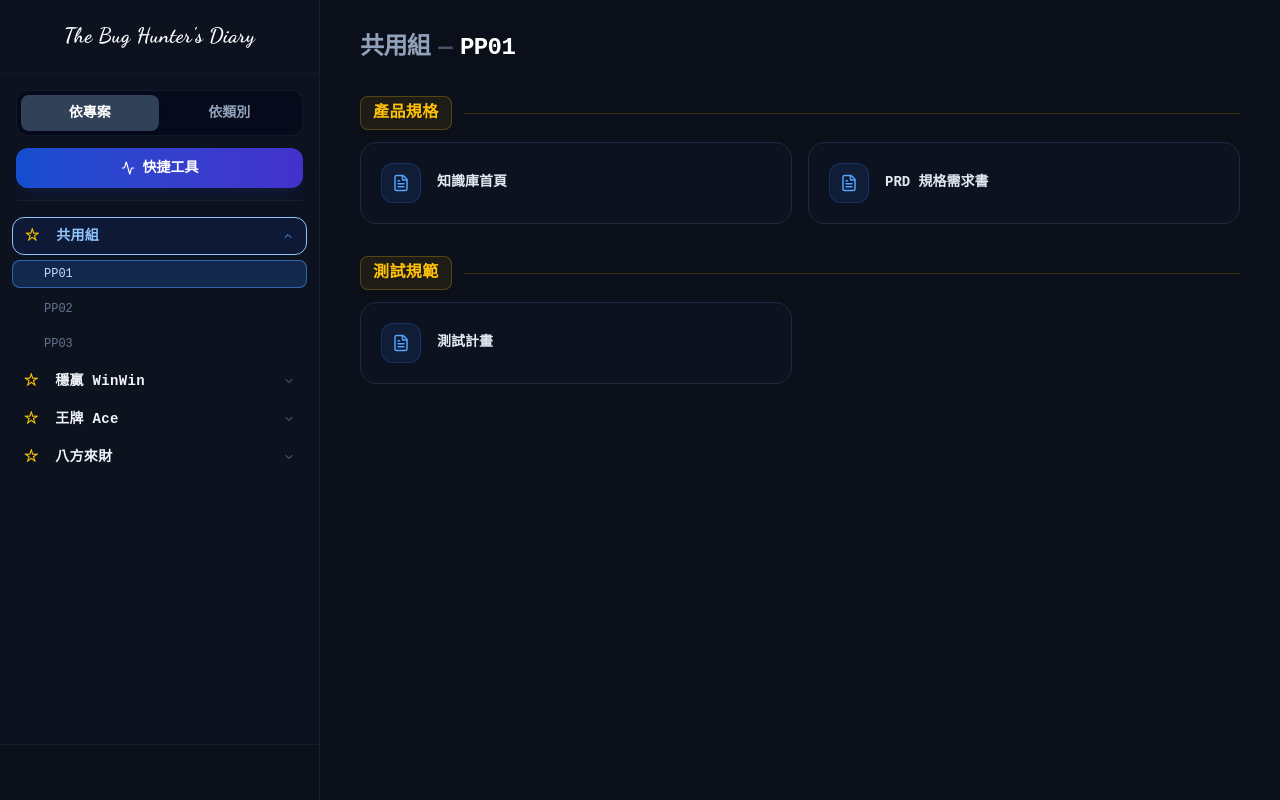
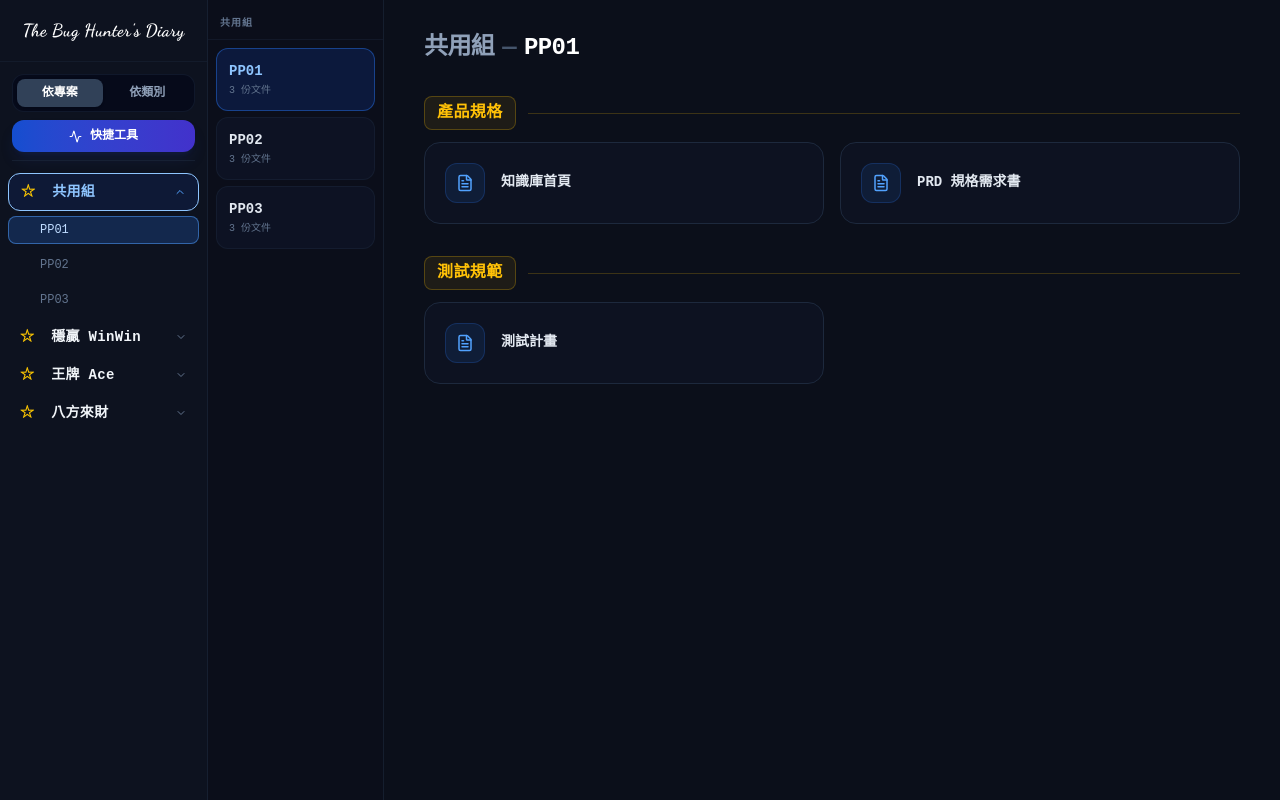
Before and after one commit to cloud52321/QA, a Next.js app: page / in a window 1280 px wide. Both pictures are taken after a click on the button "依專案". Built offline with nearby package versions, Linux system fonts and the light colour scheme.

Commit message:
Add files via upload

```diff
--- a/src/app/LLMWiki.tsx
+++ b/src/app/LLMWiki.tsx
@@ -249,20 +249,32 @@ const LLMWiki: React.FC = () => {
     );
   };
 
+  const currentStudioProjects = (() => {
+    if (isToolbox || showHome || mode !== 'project') return [];
+    const sg = studioGroups.find(s => s.projects.includes(selectedProject));
+    return sg ? sg.projects : [];
+  })();
+
+  const currentStudio = (() => {
+    const sg = studioGroups.find(s => s.projects.includes(selectedProject));
+    return sg ? sg.studio : '';
+  })();
+
   return (
     <div className="flex h-screen w-screen bg-[#0b0f1a] text-slate-200 overflow-hidden" style={FONT_STYLE}>
 
-      <aside className="w-80 border-r border-slate-800/60 flex flex-col bg-[#0d121f] flex-shrink-0">
-        <div className="p-6 border-b border-slate-800/40 flex items-center justify-center">
+      {/* ── Col 1: Studio 主標題 ── */}
+      <aside className="w-52 border-r border-slate-800/60 flex flex-col bg-[#0d121f] flex-shrink-0">
+        <div className="p-5 border-b border-slate-800/40 flex items-center justify-center">
           <style>{`@import url('https://fonts.googleapis.com/css2?family=Dancing+Script:wght@700&display=swap');`}</style>
           <button onClick={goHome}>
-            <h1 style={{ fontFamily: "'Dancing Script', 'Brush Script MT', cursive", fontSize: '1.3rem', fontWeight: 700, color: 'white', letterSpacing: '0.02em', lineHeight: 1.2 }}>
+            <h1 style={{ fontFamily: "'Dancing Script', 'Brush Script MT', cursive", fontSize: '1.1rem', fontWeight: 700, color: 'white', letterSpacing: '0.02em', lineHeight: 1.2, textAlign: 'center' }}>
               The Bug Hunter's Diary
             </h1>
           </button>
         </div>
 
-        <div className="px-4 pt-4 pb-3">
+        <div className="px-3 pt-3 pb-2">
           <div className="flex p-1 bg-slate-950/60 rounded-xl border border-slate-800/50 gap-0.5">
             {modeTabs.map(tab => (
               <button
@@ -279,7 +291,7 @@ const LLMWiki: React.FC = () => {
                   }
                   if (tab.key === 'project') setSelectedProject('PP01');
                 }}
-                className={`flex-1 flex items-center justify-center py-2 text-sm font-bold rounded-lg transition-all ${
+                className={`flex-1 flex items-center justify-center py-1.5 text-xs font-bold rounded-lg transition-all ${
                   !isToolbox && mode === tab.key && !showHome
                     ? 'bg-slate-700 text-white shadow-sm'
                     : 'text-slate-400 hover:text-slate-200'
@@ -291,28 +303,54 @@ const LLMWiki: React.FC = () => {
           </div>
         </div>
 
-        <div className="px-4 pb-3">
+        <div className="px-3 pb-2">
           <button
             onClick={() => { setIsToolbox(true); setShowHome(false); setSelectedGroup(''); setSelectedSubTitle(''); }}
-            className={`w-full py-2.5 px-4 rounded-xl flex items-center justify-center gap-2 transition-all text-sm font-bold ${
+            className={`w-full py-2 px-3 rounded-xl flex items-center justify-center gap-2 transition-all text-xs font-bold ${
               isToolbox
                 ? 'bg-gradient-to-r from-rose-600 to-pink-600 text-white shadow-lg shadow-rose-900/30'
                 : 'bg-gradient-to-r from-blue-600/80 to-indigo-600/80 hover:from-blue-500 hover:to-indigo-500 text-white shadow-lg shadow-blue-900/20'
             }`}
           >
-            <Activity size={14} />
+            <Activity size={13} />
             快捷工具
           </button>
         </div>
-        <div className="mx-4 mb-3 h-px bg-slate-800/60" />
+        <div className="mx-3 mb-2 h-px bg-slate-800/60" />
 
-        <nav className="flex-1 overflow-y-auto px-3 space-y-0.5 py-1">
+        <nav className="flex-1 overflow-y-auto px-2 space-y-0.5 py-1">
           {renderNav()}
         </nav>
-
-        <div className="p-4 border-t border-slate-800/60 bg-[#0b0f1a] min-h-[56px]" />
       </aside>
 
+      {/* ── Col 2: 卡片副標題 (只有 project mode 且非 toolbox/home 時顯示) ── */}
+      {!isToolbox && !showHome && mode === 'project' && (
+        <div className="w-44 border-r border-slate-800/60 flex flex-col bg-[#0b0e1a] flex-shrink-0">
+          <div className="px-3 pt-4 pb-2 border-b border-slate-800/40">
+            <p className="text-[10px] font-bold uppercase tracking-widest text-slate-500">{currentStudio}</p>
+          </div>
+          <div className="flex-1 overflow-y-auto p-2 space-y-1.5">
+            {currentStudioProjects.map(p => (
+              <button
+                key={p}
+                onClick={() => handleProjectSelect(p)}
+                className={`w-full text-left p-3 rounded-xl border transition-all ${
+                  selectedProject === p
+                    ? 'bg-blue-600/15 border-blue-500/40 text-blue-300'
+                    : 'bg-slate-900/60 border-slate-800/50 text-slate-400 hover:bg-slate-800/60 hover:text-slate-200 hover:border-slate-700'
+                }`}
+              >
+                <p className={`text-sm font-extrabold ${selectedProject === p ? 'text-blue-300' : 'text-slate-200'}`}>{p}</p>
+                <p className="text-[10px] mt-0.5 text-slate-500">
+                  {wikiDocs.filter(d => d.project === p || d.project.split('、').includes(p)).length} 份文件
+                </p>
+              </button>
+            ))}
+          </div>
+        </div>
+      )}
+
+      {/* ── Col 3: 內容區 ── */}
       <main className="flex-1 flex flex-col min-w-0 bg-[#0b0f1a]">
         <div className="flex-1 overflow-y-auto">
           <div className="w-full px-10 py-8">
```
